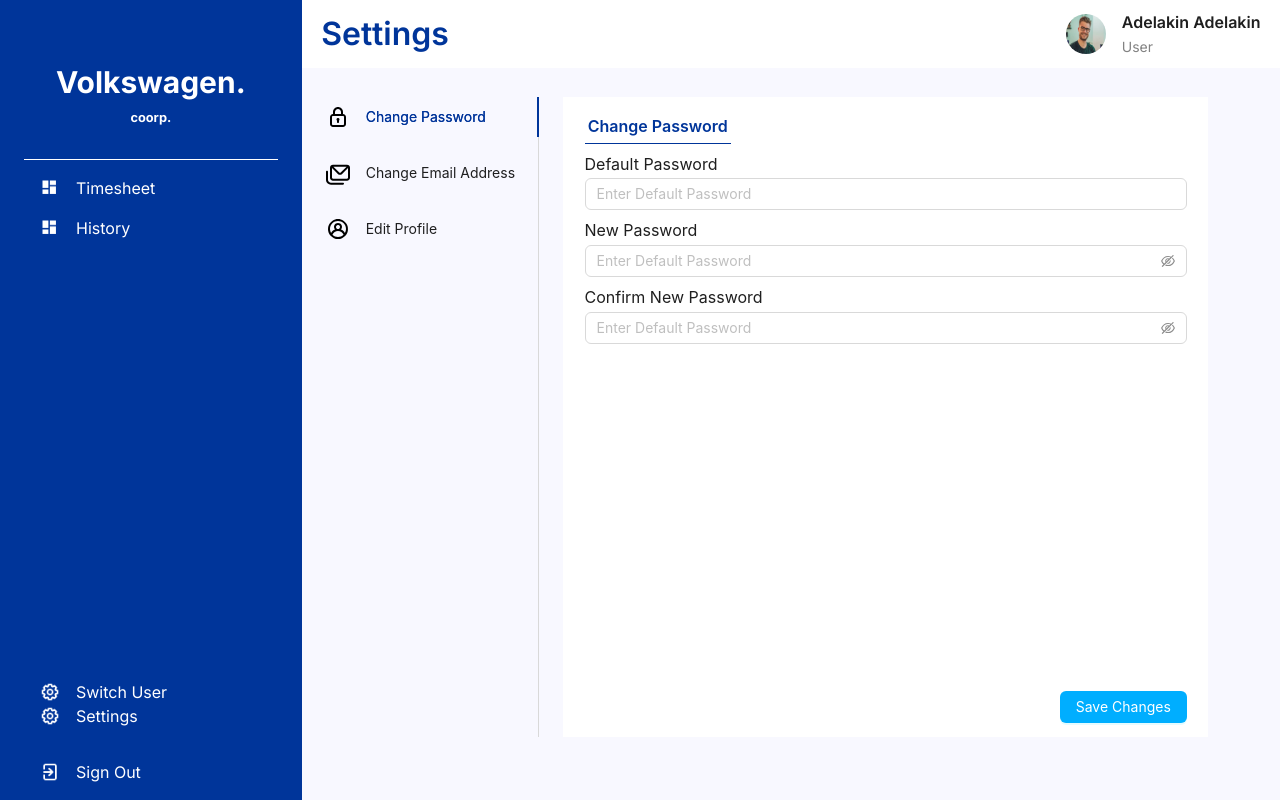
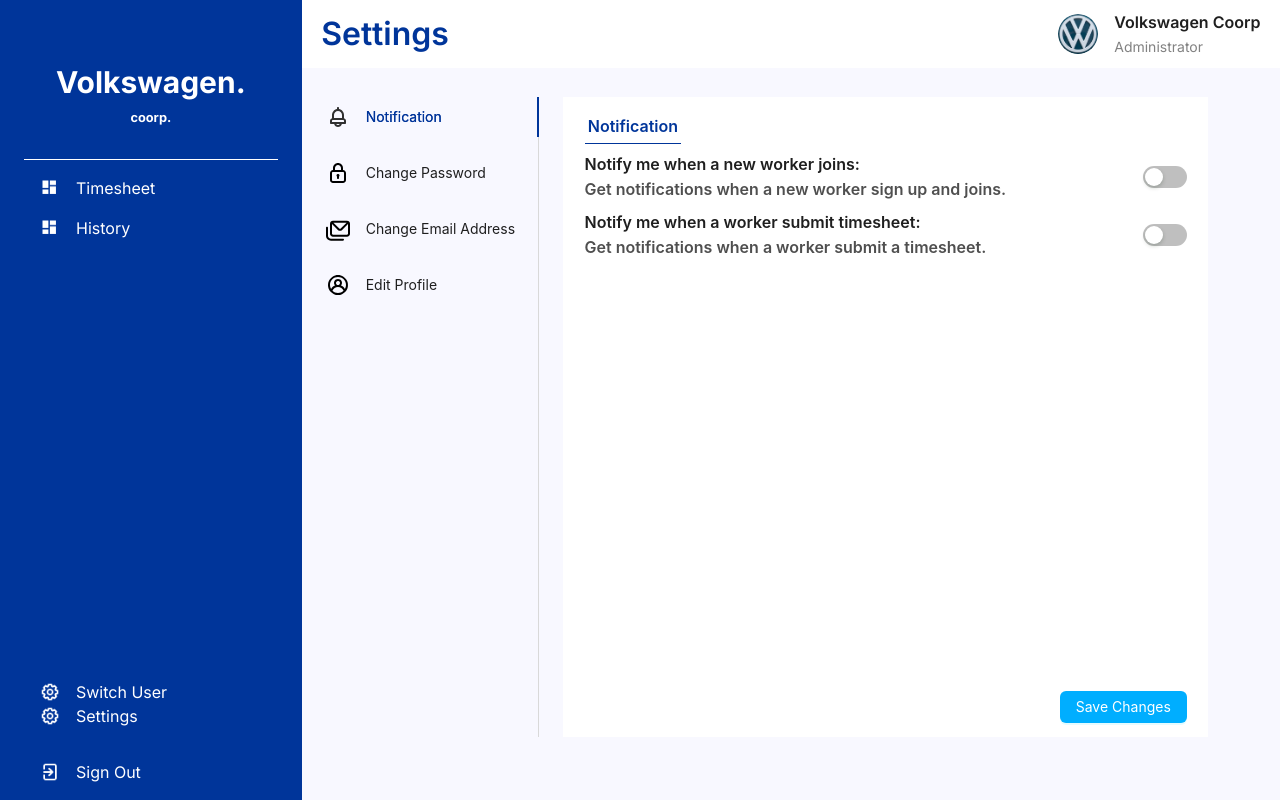
Before and after one commit to roscoericch/Maintenance-dashboard, a Next.js app: page /agency/settings in a window 1280 px wide. Built offline with nearby package versions, Linux system fonts and the light colour scheme.

Commit message:
updated agency page

```diff
--- /dev/null
+++ b/components/icon/Bell.jsx
@@ -0,0 +1,19 @@
+const Bell = ({ ...props }) => {
+  return (
+    <svg
+      {...props}
+      width="24"
+      height="24"
+      viewBox="0 0 24 24"
+      fill="none"
+      xmlns="http://www.w3.org/2000/svg"
+    >
+      <path
+        d="M18 13.18V10C17.9986 8.58312 17.4958 7.21247 16.5806 6.13077C15.6655 5.04908 14.3971 4.32615 13 4.09V3C13 2.73478 12.8946 2.48043 12.7071 2.29289C12.5196 2.10536 12.2652 2 12 2C11.7348 2 11.4804 2.10536 11.2929 2.29289C11.1054 2.48043 11 2.73478 11 3V4.09C9.60294 4.32615 8.33452 5.04908 7.41939 6.13077C6.50425 7.21247 6.00144 8.58312 6 10V13.18C5.41645 13.3863 4.911 13.7681 4.55294 14.2729C4.19488 14.7778 4.00174 15.3811 4 16V18C4 18.2652 4.10536 18.5196 4.29289 18.7071C4.48043 18.8946 4.73478 19 5 19H8.14C8.37028 19.8474 8.873 20.5954 9.5706 21.1287C10.2682 21.6621 11.1219 21.951 12 21.951C12.8781 21.951 13.7318 21.6621 14.4294 21.1287C15.127 20.5954 15.6297 19.8474 15.86 19H19C19.2652 19 19.5196 18.8946 19.7071 18.7071C19.8946 18.5196 20 18.2652 20 18V16C19.9983 15.3811 19.8051 14.7778 19.4471 14.2729C19.089 13.7681 18.5835 13.3863 18 13.18ZM8 10C8 8.93913 8.42143 7.92172 9.17157 7.17157C9.92172 6.42143 10.9391 6 12 6C13.0609 6 14.0783 6.42143 14.8284 7.17157C15.5786 7.92172 16 8.93913 16 10V13H8V10ZM12 20C11.651 19.9979 11.3086 19.9045 11.0068 19.7291C10.7051 19.5536 10.4545 19.3023 10.28 19H13.72C13.5455 19.3023 13.2949 19.5536 12.9932 19.7291C12.6914 19.9045 12.349 19.9979 12 20ZM18 17H6V16C6 15.7348 6.10536 15.4804 6.29289 15.2929C6.48043 15.1054 6.73478 15 7 15H17C17.2652 15 17.5196 15.1054 17.7071 15.2929C17.8946 15.4804 18 15.7348 18 16V17Z"
+        fill="#303030"
+      />
+    </svg>
+  );
+};
+
+export default Bell;
--- a/src/app/agency/settings/page.js
+++ b/src/app/agency/settings/page.js
@@ -7,15 +7,67 @@
   CustomPasswordInput as PasswordInput,
   CustomButton as Button,
   TextArea,
+  CustomSwitch as Switch,
 } from "../../../../components/lib/antdComponent";
+import Bell from "../../../../components/icon/Bell";
 import Lock from "../../../../components/icon/Lock";
 import Mail from "../../../../components/icon/Mail";
 import Profile from "../../../../components/icon/Profile";
+import Camera from "../../../../components/icon/Camera";
 
 const page = () => {
   const items = [
     {
       key: "1",
+      label: (
+        <span className="flex items-center gap-[1rem]">
+          <Bell className="fill-inherit" />
+          <p>Notification</p>
+        </span>
+      ),
+      children: (
+        <div className="px-[3%] flex flex-col gap-[2rem] p-[2%] w-[90%] h-[80vh] justify-between bg-white">
+          <div className="flex flex-col gap-[0.5rem]">
+            <span className="p-[0.2rem] w-fit border-b border-[#00359A]">
+              <p className="text-[16px] font-[600] text-[#00359A]">
+                Notification
+              </p>
+            </span>
+            <span className="flex justify-between items-center">
+              <span className="inlineblock">
+                <p className="text-[#1F1F1F] text-[16px] font-[600]">
+                  Notify me when a new worker joins:
+                </p>
+                <p className="text-[#4F4F4F] text-[16px] font-[600]">
+                  Get notifications when a new worker sign up and joins.
+                </p>
+              </span>
+              <Switch />
+            </span>
+            <span className="flex justify-between items-center">
+              <span className="inlineblock">
+                <p className="text-[#1F1F1F] text-[16px] font-[600]">
+                  Notify me when a worker submit timesheet:
+                </p>
+                <p className="text-[#4F4F4F] text-[16px] font-[600]">
+                  Get notifications when a worker submit a timesheet.
+                </p>
+              </span>
+              <Switch />
+            </span>
+          </div>
+          <Button
+            type="primary"
+            htmlType="submit"
+            className="!bg-[#00AEFF] self-end justify-self-end place-self-end"
+          >
+            Save Changes
+          </Button>
+        </div>
+      ),
+    },
+    {
+      key: "2",
       label: (
         <span className="flex items-center gap-[1rem]">
           <Lock className="fill-inherit" />
@@ -60,7 +112,7 @@
       ),
     },
     {
-      key: "2",
+      key: "3",
       label: (
         <span className="flex items-center gap-[1rem]">
           <Mail className="fill-inherit" />
@@ -99,7 +151,7 @@
       ),
     },
     {
-      key: "3",
+      key: "4",
       label: (
         <span className="flex items-center gap-[1rem]">
           <Profile className="fill-inherit" />
@@ -108,20 +160,25 @@
       ),
       children: (
         <div className="px-[3%] flex flex-col gap-[2rem] p-[2%] w-[90%] h-[80vh] justify-between bg-white">
-          <div className="flex flex-col gap-[0.5rem]">
+          <div className="flex flex-col gap-[1rem]">
             <span className="p-[0.2rem] w-fit border-b border-[#00359A]">
               <p className="text-[16px] font-[600] text-[#00359A]">
                 Edit Profile
               </p>
             </span>
-            <Image
-              src={profile_img}
-              alt=""
-              className="w-[159px] h-[154px] rounded-full p-[3%] self-center justify-self-center"
-            />
-            <Input value={"Adelakin Adelakin"} />
-            <Input value="Male" />
-            <Input placeHolder="Enter Contact" />
+            <span className="relative mx-auto">
+              <Image
+                src={"/images/Mask Group.png"}
+                width={159}
+                height={154}
+                alt=""
+                className="w-[159px] h-[154px] rounded-full p-[3%] self-center justify-self-center"
+              />
+              <Camera className="absolute right-0 bottom-0" />
+            </span>
+            <Input className="!py-[1%]" value={"Adelakin Adelakin"} />
+            <Input className="!py-[1%]" value="Male" />
+            <Input className="!py-[1%]" placeHolder="Enter Contact" />
             <TextArea placeHolder="About Me" />
           </div>
           <Button
@@ -142,15 +199,19 @@
           <h2 className="text-[#00359A] text-[32px] font-[600]">Settings</h2>
           <span className="flex items-center gap-[1rem]">
             <Image
-              src={profile_img}
+              src={"/images/Mask Group.png"}
               alt=""
+              width={40}
+              height={40}
               className="w-[40px] h-[40px] rounded-full"
             />
             <span className="flex flex-col gap-[0.1rem]">
               <p className="text-[#1F1F1F] text-[16px] font-[600]">
-                Adelakin Adelakin
+                Volkswagen Coorp
               </p>
-              <p className="text-[#828282] text-[14px] font-[400]">User</p>
+              <p className="text-[#828282] text-[14px] font-[400]">
+                Administrator
+              </p>
             </span>
           </span>
         </nav>
--- a/src/app/workers/settings/page.js
+++ b/src/app/workers/settings/page.js
@@ -1,6 +1,7 @@
 import WorkersLayout from "../../../../components/WorkersLayout";
 import Image from "next/image";
 import profile_img from "../../../../assets/profile_img.jpg";
+import Camera from "../../../../components/icon/Camera";
 import {
   CustomTab as Tab,
   CustomInput as Input,
@@ -108,20 +109,25 @@
       ),
       children: (
         <div className="px-[3%] flex flex-col gap-[2rem] p-[2%] w-[90%] h-[80vh] justify-between bg-white">
-          <div className="flex flex-col gap-[0.5rem]">
+          <div className="flex flex-col gap-[1rem]">
             <span className="p-[0.2rem] w-fit border-b border-[#00359A]">
               <p className="text-[16px] font-[600] text-[#00359A]">
                 Edit Profile
               </p>
             </span>
-            <Image
-              src={profile_img}
-              alt=""
-              className="w-[159px] h-[154px] rounded-full p-[3%] self-center justify-self-center"
-            />
-            <Input value={"Adelakin Adelakin"} />
-            <Input value="Male" />
-            <Input placeHolder="Enter Contact" />
+            <span className="relative mx-auto">
+              <Image
+                src={profile_img}
+                width={159}
+                height={154}
+                alt=""
+                className="w-[159px] h-[154px] rounded-full p-[3%] self-center justify-self-center"
+              />
+              <Camera className="absolute right-0 bottom-0" />
+            </span>
+            <Input className="!py-[1%]" value={"Adelakin Adelakin"} />
+            <Input className="!py-[1%]" value="Male" />
+            <Input className="!py-[1%]" placeHolder="Enter Contact" />
             <TextArea placeHolder="About Me" />
           </div>
           <Button
```
Also changed, not shown: components/icon/Camera.jsx (added, +36 -0 lines), components/lib/antdComponent.js (+7 -1 lines).
